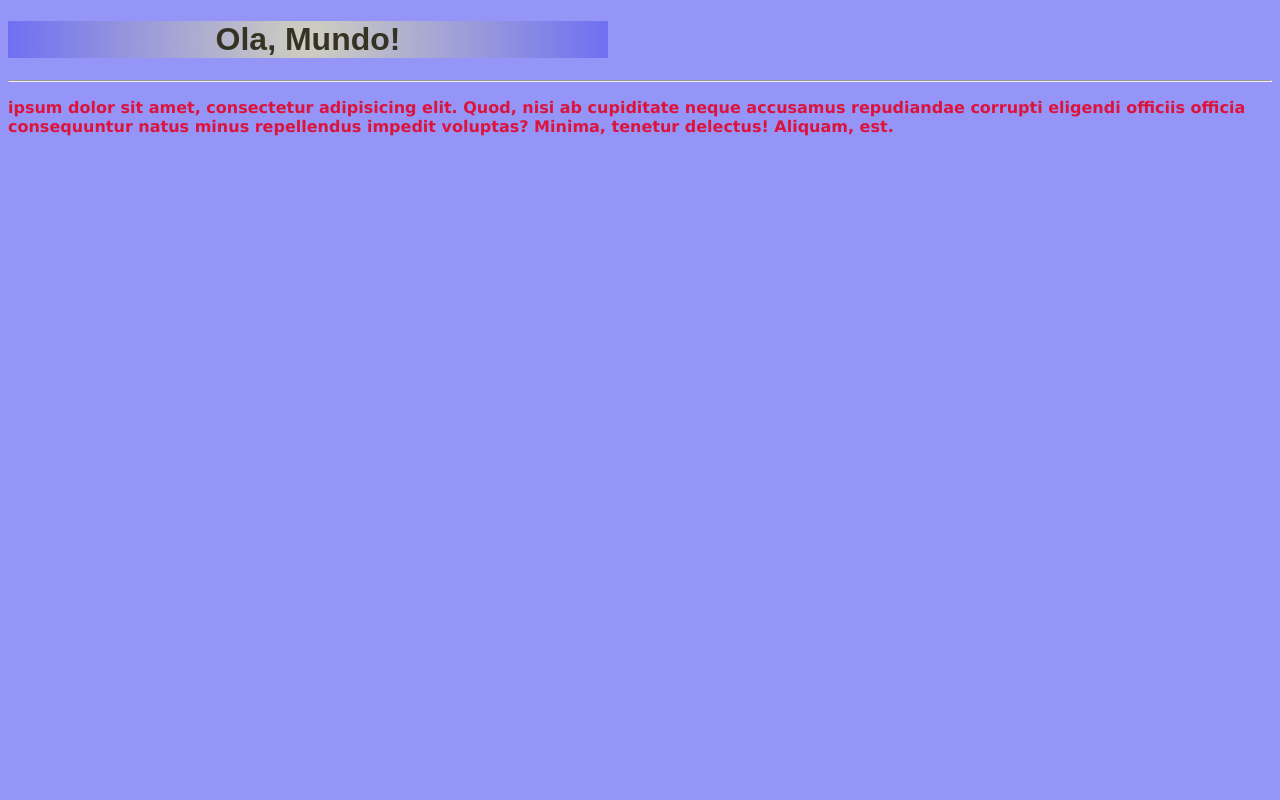
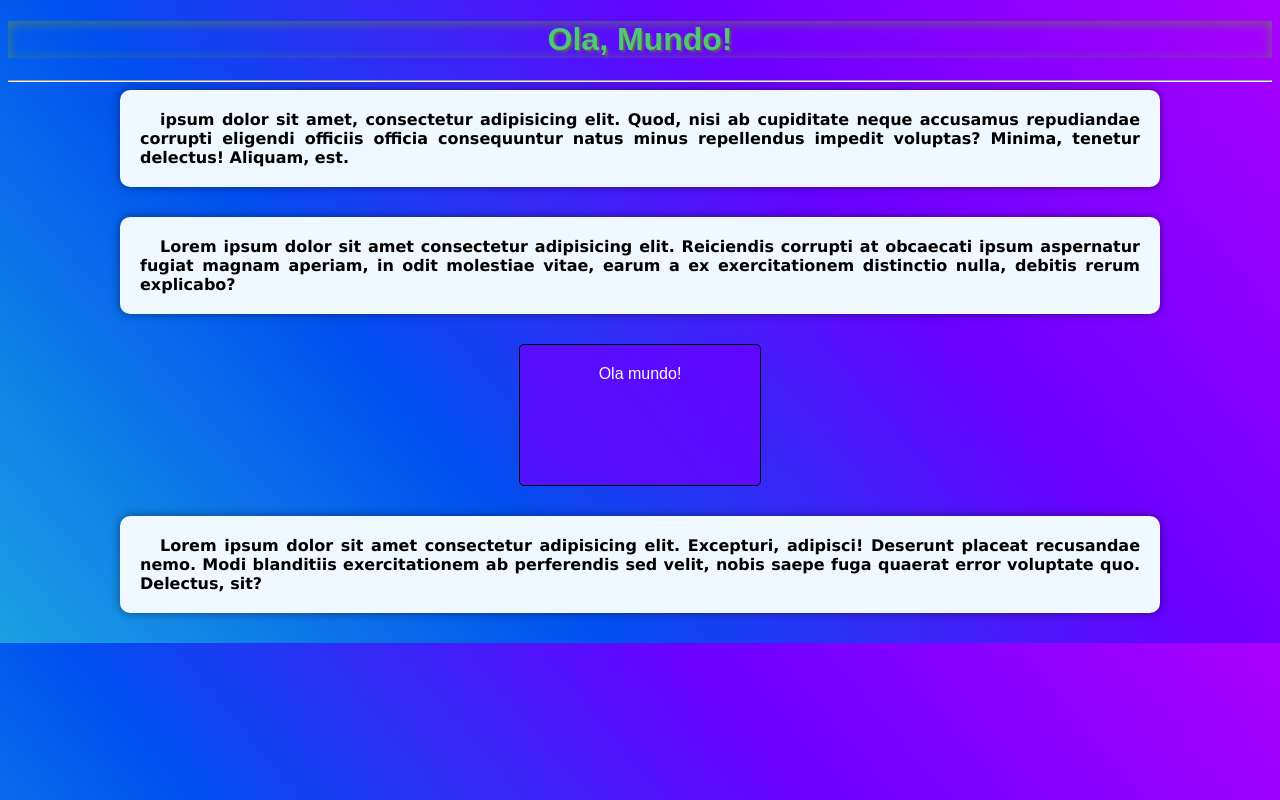
Before and after one commit to alxdamasceno/Ola-Mundo, a plain HTML site: page site-exemplo/index.html in a window 1280 px wide. Drawn offline with Linux system fonts and the light colour scheme.

Commit message:
Update index.html

```diff
--- a/site-exemplo/index.html
+++ b/site-exemplo/index.html
@@ -8,21 +8,61 @@
     <style>
         body {
             font-family: Arial, Helvetica, sans-serif;
-            background-color: #7676f7c5;
-            color: rgb(54, 51, 37);
+            background-image: linear-gradient(50deg, rgb(27, 161, 226), rgb(0, 80, 239), rgb(106, 0, 255), rgb(170, 0, 255));
+            color: white;
+        }
+
+        body>p {
+            color: #000;
+            padding: 20px;
+            min-width: 260px;
+            max-width: 1000px;
+            text-indent: 20px;
+            text-align: justify;
+            margin: auto;
+            margin-bottom: 30px;
+            box-shadow: 0px 0px 10px rgba(0, 0, 0, 0.459);
+            border-radius: 10px;
         }
 
         h1 {
             text-align: center;
-            background-image: radial-gradient(circle, rgba(218, 218, 181, 0.856), rgba(103, 103, 241, 0.829));
             min-width: none;
-            max-width: 600px;
+            text-shadow: 2px 2px 2px #615c5c;
+            box-shadow: inset 0px 2px 12px #5f8f38b4;
+            color: rgba(78, 221, 114, 0.863);
         }
 
         p {
             font-family: Verdana, Geneva, Tahoma, sans-serif;
             font-weight: bolder;
-            color: crimson;
+            background-color: aliceblue;
+        }
+
+        div {
+            background-color: rgba(106, 0, 255, 0.753);
+            width: 200px;
+            height: 100px;
+            text-align: center;
+            border: 1px solid black;
+            color: white;
+            border-radius: 5px;
+            padding: 20px;
+            margin: auto;
+            margin-bottom: 30px;
+        }
+
+        div>p {
+            display: none;
+        }
+
+        div:hover>p {
+            display: block;
+            color: rgb(223, 95, 95);
+        }
+
+        div:hover {
+            background-color: chartreuse;
         }
     </style>
 </head>
@@ -30,7 +70,16 @@
 <body>
     <h1>Ola, Mundo!</h1>
     <hr>
+
     <p> ipsum dolor sit amet, consectetur adipisicing elit. Quod, nisi ab cupiditate neque accusamus repudiandae corrupti eligendi officiis officia consequuntur natus minus repellendus impedit voluptas? Minima, tenetur delectus! Aliquam, est.</p>
+
+    <p>Lorem ipsum dolor sit amet consectetur adipisicing elit. Reiciendis corrupti at obcaecati ipsum aspernatur fugiat magnam aperiam, in odit molestiae vitae, earum a ex exercitationem distinctio nulla, debitis rerum explicabo?</p>
+    <div>
+        Ola mundo!
+        <p>Hello World!</p>
+    </div>
+
+    <p>Lorem ipsum dolor sit amet consectetur adipisicing elit. Excepturi, adipisci! Deserunt placeat recusandae nemo. Modi blanditiis exercitationem ab perferendis sed velit, nobis saepe fuga quaerat error voluptate quo. Delectus, sit?</p>
 </body>
 
 </html>
```
